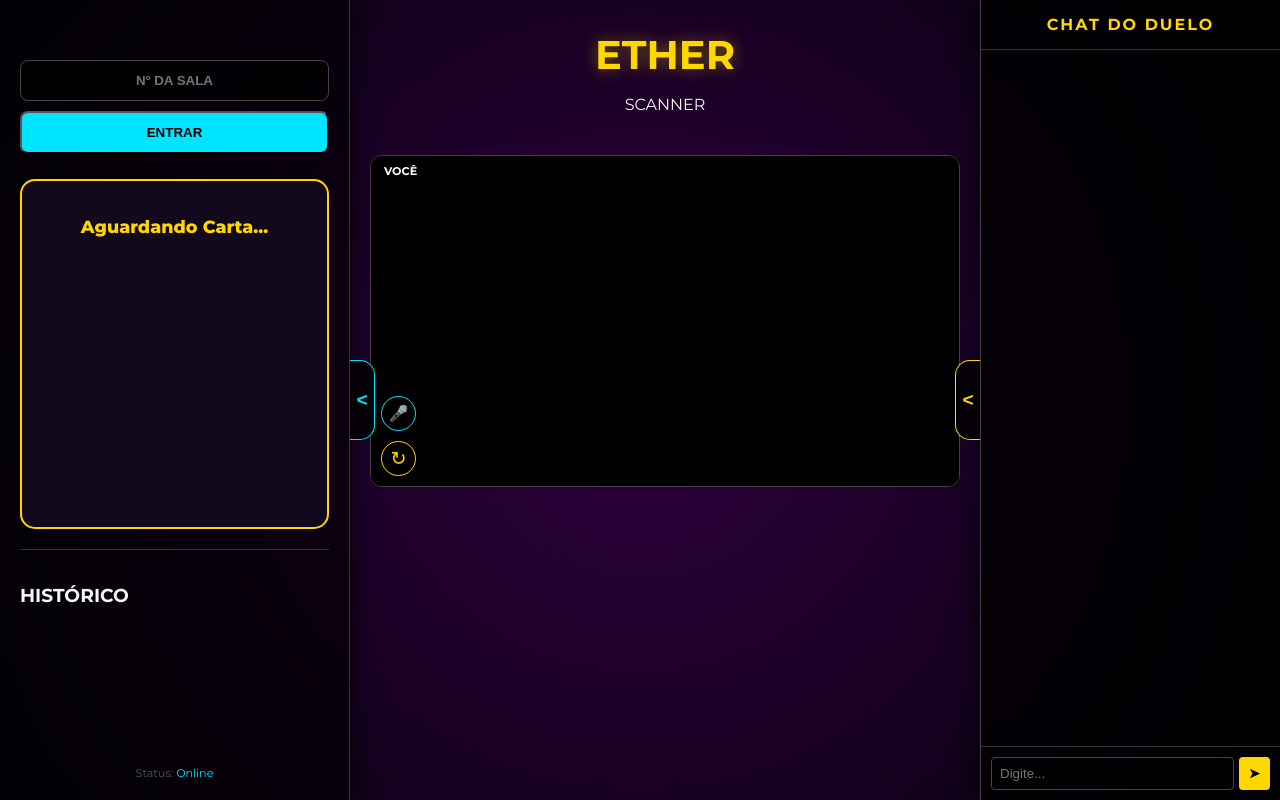
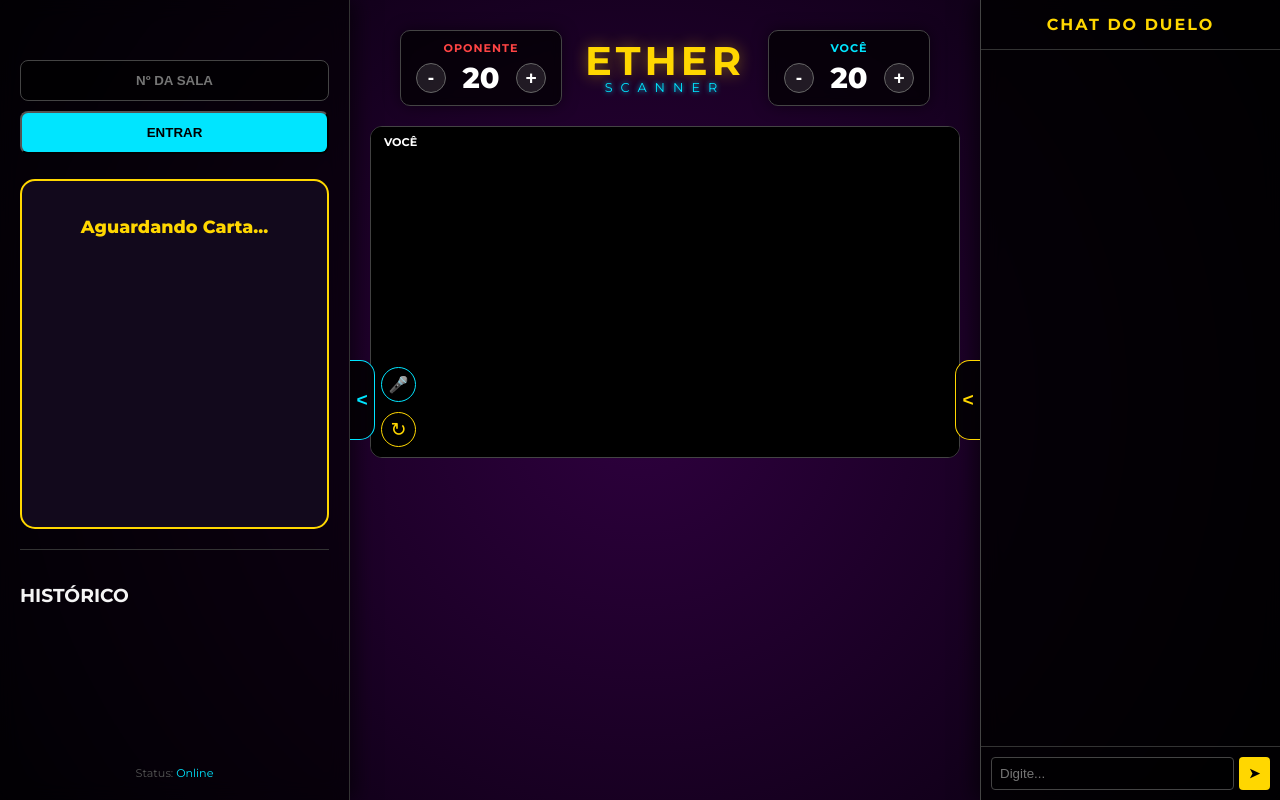
Before and after one commit to paulosnp/ethertcg_identifier, a Flask app: page / in a window 1280 px wide. Run offline with Flask 3, Linux system fonts and the light colour scheme; parts of the project's set-up code (start-up, migrations or seed data) failed here and were passed over; some libraries are stand-ins or nearby versions.

Commit message:
adiçao de contadores de vida, e correçao de bug de botao de mute

```diff
--- a/app.py
+++ b/app.py
@@ -3,6 +3,7 @@ import numpy as np
 import os
 import base64
 import json
+from datetime import datetime # <--- NOVO
 from flask import Flask, render_template, request, jsonify
 from flask_socketio import SocketIO, join_room, emit
 import eventlet
@@ -23,7 +24,6 @@ if os.path.exists(ARQUIVO_DADOS):
     try:
         with open(ARQUIVO_DADOS, 'r', encoding='utf-8') as f:
             METADADOS = json.load(f)
-        print(f"Banco carregado: {len(METADADOS)} cartas.")
     except: pass
 
 def ler_imagem_com_acentos(caminho):
@@ -33,21 +33,16 @@ def ler_imagem_com_acentos(caminho):
         return img
     except: return None
 
-# --- INDEXAÇÃO (Igual ao anterior) ---
-print("--- INICIANDO ETHER TCG ---")
+# --- INDEXAÇÃO ---
 if not os.path.exists(PASTA_BANCO): os.makedirs(PASTA_BANCO)
-
 orb = cv2.ORB_create(nfeatures=3000)
 clahe = cv2.createCLAHE(clipLimit=3.0, tileGridSize=(8,8))
-
 nomes_cartas = []
 imagens_b64 = []
 descritores_db = []
 dados_para_homografia = []
 
 arquivos = os.listdir(PASTA_BANCO)
-count = 0
-
 for arquivo in arquivos:
     caminho = os.path.join(PASTA_BANCO, arquivo)
     img = ler_imagem_com_acentos(caminho)
@@ -60,8 +55,6 @@ for arquivo in arquivos:
         imagens_b64.append(base64.b64encode(buffer).decode('utf-8'))
         dados_para_homografia.append(kp)
         descritores_db.append(des)
-        count += 1
-print(f"{count} Cartas Indexadas.")
 
 index_params = dict(algorithm=6, table_number=6, key_size=12, multi_probe_level=1)
 search_params = dict(checks=70)
@@ -92,11 +85,31 @@ def handle_scan_req(data):
 def handle_scan_res(data):
     emit('receber_imagem_remota', data, room=data['destinatario'])
 
-# --- NOVO: CHAT DE TEXTO ---
 @socketio.on('enviar_chat')
 def handle_chat(data):
-    # Reenvia a mensagem para TODOS na sala (incluindo quem mandou, para confirmar)
     emit('receber_chat', data, room=data['sala'])
+
+# --- NOVO: SINCRONIZAÇÃO DE VIDA ---
+@socketio.on('atualizar_vida')
+def handle_life(data):
+    # data = {sala, alvo ('me'/'op'), valor, delta}
+
+    # 1. Avisa o oponente para atualizar o número na tela dele
+    emit('receber_vida', data, room=data['sala'], include_self=False)
+
+    # 2. Gera o log para o chat (com hora do servidor)
+    hora_atual = datetime.now().strftime("%H:%M")
+
+    # Identifica quem fez a ação para gerar o texto correto
+    log_data = {
+        'remetente': request.sid, # ID de quem clicou
+        'alvo_clicado': data['alvo'], # 'me' ou 'op' (na visão de quem clicou)
+        'delta': data['delta'], # +1 ou -1
+        'valor_final': data['valor'],
+        'hora': hora_atual
+    }
+
+    emit('log_vida', log_data, room=data['sala'])
 
 # --- ROTAS HTTP ---
 @app.route('/')
--- a/static/script.js
+++ b/static/script.js
@@ -33,6 +33,10 @@ const chatMessages = document.getElementById('chat-messages');
 // BOTÕES DE CONTROLE
 const btnMute = document.getElementById('btnMute');
 
+// CONTADORES DE VIDA
+const hpOpDisplay = document.getElementById('hp-op');
+const hpMeDisplay = document.getElementById('hp-me');
+
 // ======================================================
 // 2. CONFIGURAÇÕES GLOBAIS
 // ======================================================
@@ -45,6 +49,10 @@ let salaAtual = "";
 let isLocalMain = true;
 let isLocalRotated = false;
 let isRemoteRotated = false;
+
+// Estado dos contadores (Local)
+let hpOp = 20;
+let hpMe = 20;
 
 // ======================================================
 // 3. UI: BOTÕES DE MENU E CHAT
@@ -77,16 +85,11 @@ function toggleRotation(event, target) {
     }
 }
 
-// NOVO: CONTROLE DE ÁUDIO (MUTAR)
 function toggleMute(event) {
     event.stopPropagation();
-    // Pega a faixa de áudio do stream local
     const audioTrack = video.srcObject.getAudioTracks()[0];
-
     if (audioTrack) {
-        audioTrack.enabled = !audioTrack.enabled; // Inverte (True/False)
-
-        // Atualiza visual do botão
+        audioTrack.enabled = !audioTrack.enabled;
         if (audioTrack.enabled) {
             btnMute.innerHTML = "🎤";
             btnMute.classList.remove('muted');
@@ -98,7 +101,50 @@ function toggleMute(event) {
 }
 
 // ======================================================
-// 4. CHAT
+// 4. LÓGICA DE CONTADORES DE VIDA (CONECTADO)
+// ======================================================
+function changeLife(target, amount) {
+    // 1. Atualiza localmente para ser instantâneo
+    if (target === 'op') {
+        hpOp += amount;
+        if (hpOp < 0) hpOp = 0; if (hpOp > 40) hpOp = 40;
+        hpOpDisplay.innerText = hpOp;
+    } else if (target === 'me') {
+        hpMe += amount;
+        if (hpMe < 0) hpMe = 0; if (hpMe > 40) hpMe = 40;
+        hpMeDisplay.innerText = hpMe;
+    }
+
+    // 2. Envia para o servidor para avisar o oponente e gerar log
+    if (salaAtual !== "") {
+        socket.emit('atualizar_vida', {
+            sala: salaAtual,
+            alvo: target, // 'me' ou 'op' (na visão de quem clicou)
+            valor: (target === 'me' ? hpMe : hpOp), // Novo valor
+            delta: amount // +1 ou -1
+        });
+    }
+}
+
+// Recebe atualização do Oponente
+socket.on('receber_vida', (data) => {
+    // data.alvo = Quem o oponente alterou.
+    // Se o oponente alterou 'me' (ele mesmo), para mim é 'op'.
+    // Se o oponente alterou 'op' (o oponente dele, ou seja, eu), para mim é 'me'.
+
+    if (data.alvo === 'me') {
+        // Ele mexeu na vida DELE -> Atualizo meu display do OPONENTE
+        hpOp = data.valor;
+        hpOpDisplay.innerText = hpOp;
+    } else if (data.alvo === 'op') {
+        // Ele mexeu na vida DO OPONENTE DELE (Eu) -> Atualizo meu display MEU
+        hpMe = data.valor;
+        hpMeDisplay.innerText = hpMe;
+    }
+});
+
+// ======================================================
+// 5. CHAT E LOGS
 // ======================================================
 function handleChatKey(e) { if (e.key === 'Enter') enviarMensagem(); }
 
@@ -124,8 +170,42 @@ socket.on('receber_chat', (data) => {
     chatMessages.scrollTop = chatMessages.scrollHeight;
 });
 
+// Recebe Log de Vida
+socket.on('log_vida', (data) => {
+    // Monta o texto do log
+    // Ex: [14:05] VOCÊ: -1 Vida (19)
+    const div = document.createElement('div');
+    div.classList.add('msg-log');
+
+    let ator = "";
+    let acao = "";
+
+    // Determina quem fez a ação
+    if (data.remetente === socket.id) {
+        ator = "VOCÊ";
+    } else {
+        ator = "OPONENTE";
+    }
+
+    // Determina qual vida foi mexida
+    // Se eu mexi em 'me', mexi na minha. Se eu mexi em 'op', mexi na dele.
+    let alvoTexto = "";
+    if (data.alvo_clicado === 'me') {
+        alvoTexto = (data.remetente === socket.id) ? "própria vida" : "vida dele";
+    } else {
+        alvoTexto = (data.remetente === socket.id) ? "vida do oponente" : "sua vida";
+    }
+
+    const sinal = data.delta > 0 ? "+" : "";
+
+    div.innerText = `[${data.hora}] ${ator} alterou ${alvoTexto}: ${sinal}${data.delta} (Total: ${data.valor_final})`;
+
+    chatMessages.appendChild(div);
+    chatMessages.scrollTop = chatMessages.scrollHeight;
+});
+
 // ======================================================
-// 5. CONEXÃO E SALAS
+// 6. CONEXÃO E SALAS
 // ======================================================
 function conectarSala() {
     if (!roomInput || roomInput.value.trim() === "") {
@@ -155,7 +235,7 @@ socket.on('status_sala', (data) => {
 });
 
 // ======================================================
-// 6. VÍDEO P2P (AGORA COM ÁUDIO)
+// 7. VÍDEO P2P
 // ======================================================
 function iniciarVideoCall() {
     peer = new Peer(undefined, { config: { iceServers: [{ urls: 'stun:stun.l.google.com:19302' }] } });
@@ -165,7 +245,6 @@ function iniciarVideoCall() {
         if (salaAtual !== "") socket.emit('aviso_peer_id', { sala: salaAtual, peerId: myPeerId });
     });
 
-    // Quando recebo ligação (Respondo com meu vídeo E áudio)
     peer.on('call', (call) => {
         call.answer(video.srcObject);
         call.on('stream', (st) => mostrarVideoOponente(st));
@@ -175,7 +254,6 @@ function iniciarVideoCall() {
 socket.on('novo_peer_na_sala', (data) => {
     if (data.peerId && data.peerId !== myPeerId) {
         setTimeout(() => {
-            // Ligo para o novo peer enviando meu stream
             const call = peer.call(data.peerId, video.srcObject);
             call.on('stream', (st) => mostrarVideoOponente(st));
         }, 1000);
@@ -185,7 +263,6 @@ socket.on('novo_peer_na_sala', (data) => {
 function mostrarVideoOponente(stream) {
     if (remoteVideo) {
         remoteVideo.srcObject = stream;
-        // IMPORTANTE: Garantir que o áudio do oponente toque
         remoteVideo.muted = false;
         isLocalMain = false;
         atualizarLayout();
@@ -193,7 +270,7 @@ function mostrarVideoOponente(stream) {
 }
 
 // ======================================================
-// 7. LAYOUT E INTERAÇÃO
+// 8. LAYOUT E INTERAÇÃO
 // ======================================================
 function atualizarLayout() {
     if (localWrapper) localWrapper.classList.remove('video-full', 'video-pip');
@@ -233,7 +310,7 @@ if (remoteWrapper) {
 }
 
 // ======================================================
-// 8. LÓGICA DE SCAN
+// 9. LÓGICA DE SCAN
 // ======================================================
 function realizarScanLocal(cx, cy) {
     uiCarregando();
@@ -265,7 +342,7 @@ socket.on('receber_imagem_remota', (d) => enviarParaPython(d.imagem, true));
 socket.on('oponente_jogou', (d) => addToHistory(`[RIVAL] ${d.nome}`, d.imagem));
 
 // ======================================================
-// 9. AUXILIARES
+// 10. AUXILIARES
 // ======================================================
 function processarCrop(vid, rx, ry, sx, sy, spy) {
     let x = (rx*sx) - CROP_W/2, y = (ry*sy) - CROP_H/2;
@@ -304,7 +381,6 @@ function addToHistory(n, b64) {
 
 async function start() {
     try {
-        // ATENÇÃO: AUDIO AGORA É TRUE
         const s = await navigator.mediaDevices.getUserMedia({
             video:{facingMode:"environment",width:{ideal:1920},height:{ideal:1080}},
             audio: true
--- a/static/style.css
+++ b/static/style.css
@@ -109,10 +109,24 @@ body {
     display: flex; flex-direction: column; gap: 10px;
 }
 
+/* ESTILOS DE MENSAGEM */
 .message-bubble { padding: 8px 12px; border-radius: 8px; font-size: 0.9rem; max-width: 85%; word-wrap: break-word; }
 .msg-me { align-self: flex-end; background: rgba(0, 229, 255, 0.2); border: 1px solid var(--ether-blue); color: #fff; border-radius: 12px 12px 0 12px; }
 .msg-op { align-self: flex-start; background: rgba(255, 215, 0, 0.1); border: 1px solid #444; color: #ddd; border-radius: 12px 12px 12px 0; }
 .msg-sys { align-self: center; font-size: 0.7rem; color: #666; font-style: italic; margin: 5px 0; }
+
+/* NOVO: LOG DE VIDA */
+.msg-log {
+    align-self: center;
+    font-size: 0.75rem;
+    color: var(--accent-gold);
+    background: rgba(0,0,0,0.3);
+    border: 1px dashed #444;
+    padding: 4px 10px;
+    border-radius: 15px;
+    margin: 5px 0;
+    font-family: monospace;
+}
 
 .chat-input-area { padding: 10px; border-top: 1px solid #333; display: flex; gap: 5px; }
 #msgInput { flex: 1; padding: 8px; border-radius: 4px; border: 1px solid #444; background: rgba(0,0,0,0.5); color: #fff; outline: none; }
@@ -142,10 +156,21 @@ body {
 .history-item img { width: 36px; height: 50px; margin-right: 10px; }
 
 /* ÁREA PRINCIPAL */
+.top-bar { width: 100%; display: flex; justify-content: space-between; align-items: center; padding: 10px 30px; margin-bottom: 10px; }
+.logo-area { text-align: center; }
+.logo-area h1 { font-size: 2.5rem; color: var(--accent-gold); margin: 0; text-shadow: 0 0 15px rgba(255,215,0,0.4); letter-spacing: 4px; }
+.logo-area p { margin: 0; color: var(--ether-blue); letter-spacing: 8px; font-size: 0.8rem; text-transform: uppercase; text-shadow: 0 0 5px var(--ether-blue); position: relative; top: -5px; }
+
+.life-counter { background: rgba(0, 0, 0, 0.7); border: 1px solid #444; border-radius: 10px; padding: 10px 15px; display: flex; flex-direction: column; align-items: center; min-width: 140px; box-shadow: 0 0 15px rgba(0,0,0,0.5); backdrop-filter: blur(5px); }
+.hp-label { font-size: 0.7rem; font-weight: bold; letter-spacing: 1px; margin-bottom: 5px; }
+.op-label { color: #ff4444; }
+.me-label { color: var(--ether-blue); }
+.hp-controls { display: flex; align-items: center; gap: 15px; }
+.hp-value { font-size: 1.8rem; font-weight: 800; color: #fff; min-width: 40px; text-align: center; }
+.hp-controls button { background: rgba(255, 255, 255, 0.1); border: 1px solid #666; color: #fff; width: 30px; height: 30px; border-radius: 50%; font-weight: bold; font-size: 1.2rem; cursor: pointer; display: flex; align-items: center; justify-content: center; transition: all 0.2s; }
+.hp-controls button:hover { background: #fff; color: #000; }
+
 .main-content { flex-grow: 1; display: flex; flex-direction: column; align-items: center; padding: 20px; transition: all 0.3s ease; }
-.logo-area.header-logo { text-align: center; margin-bottom: 25px; margin-top: 10px; }
-.logo-area h1 { font-size: 2.5rem; color: var(--accent-gold); margin: 0; text-shadow: 0 0 15px rgba(255,215,0,0.4); }
-
 #container { width: 100%; max-width: 1200px; aspect-ratio: 16/9; background: #000; border: 1px solid #444; border-radius: 12px; overflow: hidden; position: relative; transition: max-width 0.3s ease; }
 .sidebar.closed + .main-content:has(+ .chat-sidebar.closed) #container { max-width: 1600px; }
 
@@ -156,8 +181,6 @@ video { width: 100%; height: 100%; object-fit: cover; }
 .video-label { position: absolute; top: 5px; left: 5px; background: rgba(0,0,0,0.6); color: #fff; padding: 3px 8px; border-radius: 4px; font-size: 0.7rem; font-weight: bold; pointer-events: none; z-index: 2; }
 
 /* --- CONTROLES DE VÍDEO (Girar e Mutar) --- */
-
-/* Estilo Base (Botão Redondo no canto Esquerdo) */
 .btn-rotate {
     position: absolute; bottom: 10px; left: 10px; z-index: 20;
     background: rgba(0,0,0,0.6); border: 1px solid var(--accent-gold); color: var(--accent-gold);
@@ -166,21 +189,23 @@ video { width: 100%; height: 100%; object-fit: cover; }
 }
 .btn-rotate:hover { background: var(--accent-gold); color: #000; transform: scale(1.1); }
 
-/* Estilo Específico do Botão Mute (Empilhado acima do Girar) */
+/* Estilo Específico do Botão Mute (Global) */
 #btnMute {
-    /* 10px base + 35px altura do botão de baixo + 10px espaço */
-    bottom: 55px;
+    position: absolute; /* Garante posição fixa no container */
+    left: 10px;         /* Alinha com os botões de rotação */
+    bottom: 55px;       /* 10px margem + 35px botão girar + 10px espaço */
+
+    z-index: 50;        /* IMPORTANTE: Fica acima dos vídeos Full e PiP */
+
     border-color: var(--ether-blue);
     color: var(--ether-blue);
     font-size: 1rem;
 }
-/* Hover do Mute quando ativo (Azul) */
+
 #btnMute:hover { background: var(--ether-blue); color: #000; }
 
-/* Estado Mutado (Vermelho) */
 #btnMute.muted { border-color: #ff4444; color: #ff4444; }
 #btnMute.muted:hover { background: #ff4444; color: #fff; }
-
 
 .rotated { transform: rotate(180deg); }
 
--- a/templates/index.html
+++ b/templates/index.html
@@ -52,20 +52,42 @@
     </aside>
 
     <main class="main-content">
-        <div class="logo-area header-logo">
-            <h1>ETHER</h1>
-            <p>SCANNER</p>
-        </div>
+
+        <header class="top-bar">
+
+            <div class="life-counter">
+                <span class="hp-label op-label">OPONENTE</span>
+                <div class="hp-controls">
+                    <button onclick="changeLife('op', -1)">-</button>
+                    <span id="hp-op" class="hp-value">20</span>
+                    <button onclick="changeLife('op', 1)">+</button>
+                </div>
+            </div>
+
+            <div class="logo-area">
+                <h1>ETHER</h1>
+                <p>SCANNER</p>
+            </div>
+
+            <div class="life-counter">
+                <span class="hp-label me-label">VOCÊ</span>
+                <div class="hp-controls">
+                    <button onclick="changeLife('me', -1)">-</button>
+                    <span id="hp-me" class="hp-value">20</span>
+                    <button onclick="changeLife('me', 1)">+</button>
+                </div>
+            </div>
+
+        </header>
+
         <div id="container">
+
+            <button id="btnMute" class="btn-rotate" onclick="toggleMute(event)" title="Mutar/Desmutar">🎤</button>
 
             <div class="video-wrapper local video-full">
                 <video id="videoInput" autoplay playsinline muted></video>
                 <div class="video-label">VOCÊ</div>
-
                 <button class="btn-rotate" onclick="toggleRotation(event, 'local')" title="Girar 180°">↻</button>
-
-                <button id="btnMute" class="btn-rotate" onclick="toggleMute(event)" title="Mutar/Desmutar">🎤</button>
-
                 <canvas id="canvasHidden" style="display:none;"></canvas>
             </div>
 
```
